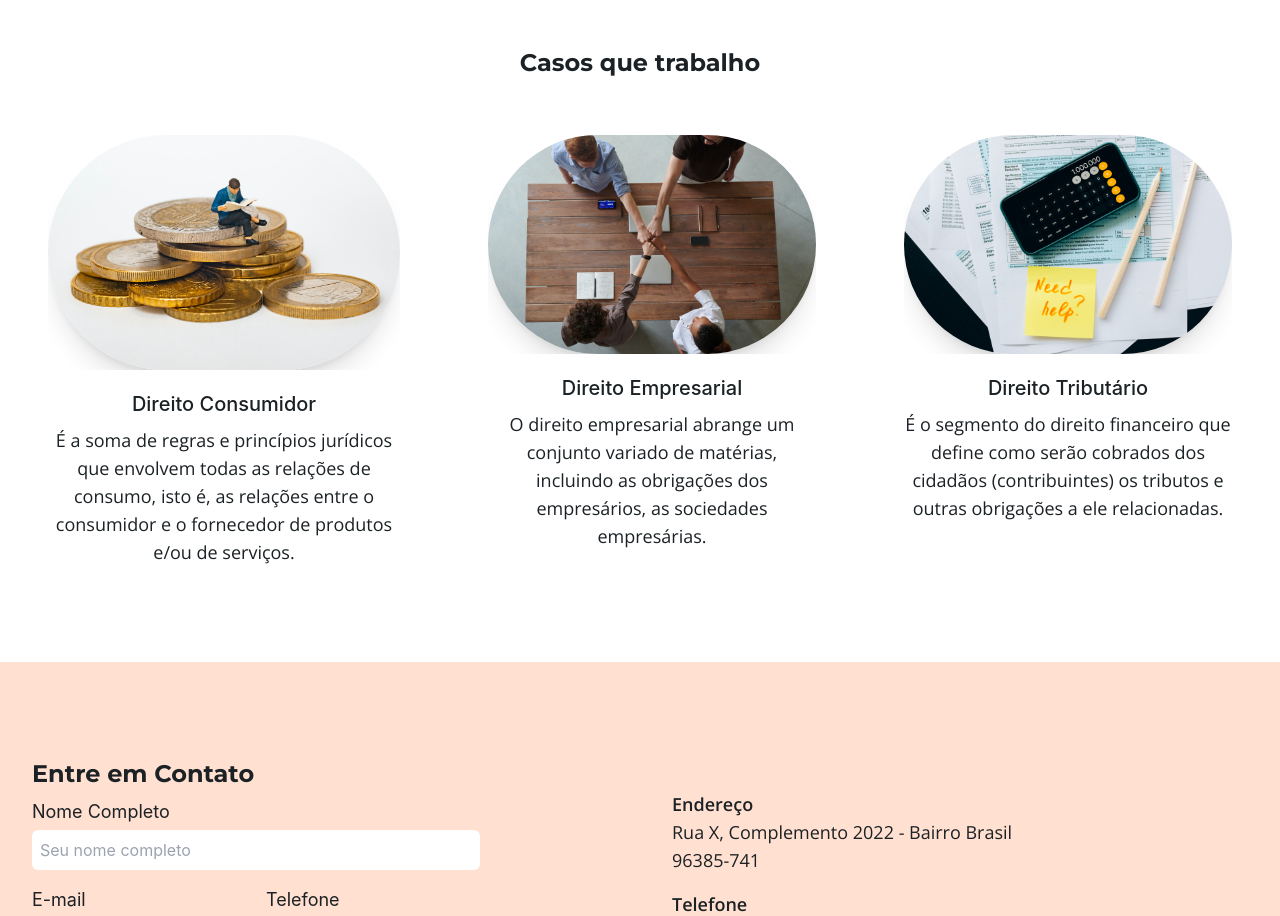
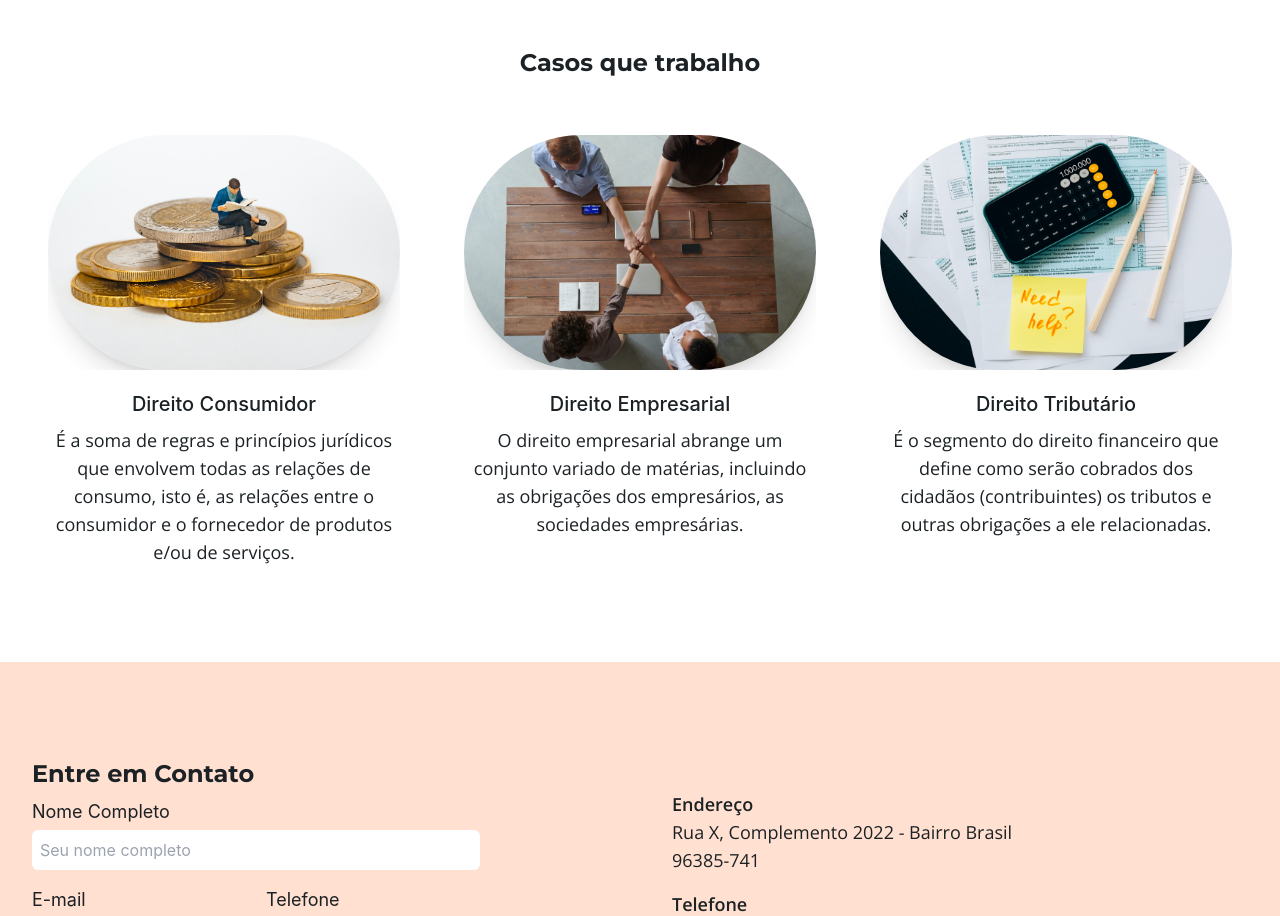
Before and after one commit to Nelson-DevStack/advogado, a Next.js app: page / in a window 1280 px wide. Shown: the part 3020-3936 px from the top of the page. Built offline with nearby package versions, Linux system fonts and the light colour scheme.

Commit message:
cases framer

```diff
--- a/src/components/CasesSection/index.tsx
+++ b/src/components/CasesSection/index.tsx
@@ -1,3 +1,4 @@
+import { motion } from 'framer-motion';
 import Image from 'next/future/image';
 import React from 'react';
 
@@ -36,9 +37,21 @@ const CasesSection: React.FC<FComponent> = ({ id }) => {
             <Subheading className="text-center">Casos que trabalho</Subheading>
           </div>
 
-          <div className="flex flex-col md:flex-row gap-10 lg:gap-14">
+          <motion.div
+            // className="flex flex-col md:flex-row gap-10  lg:gap-14 transition duration-1000 transition-all"
+            className="flex flex-col md:flex-row transition transition-all"
+            transition={{
+              duration: 0.9,
+            }}
+            initial={{
+              gap: '15em',
+            }}
+            whileInView={{
+              gap: '2em',
+            }}
+          >
             {cardData.map((data) => (
-              <div
+              <motion.div
                 key={data.title}
                 className="px-4 md:px-0 lg:px-4 max-w-sm mx-auto flex flex-col items-center mb-10 md:mb-0"
               >
@@ -51,9 +64,9 @@ const CasesSection: React.FC<FComponent> = ({ id }) => {
                   {data.title}
                 </h3>
                 <Text className="text-center">{data.text}</Text>
-              </div>
+              </motion.div>
             ))}
-          </div>
+          </motion.div>
         </div>
       </Container>
     </section>
```
